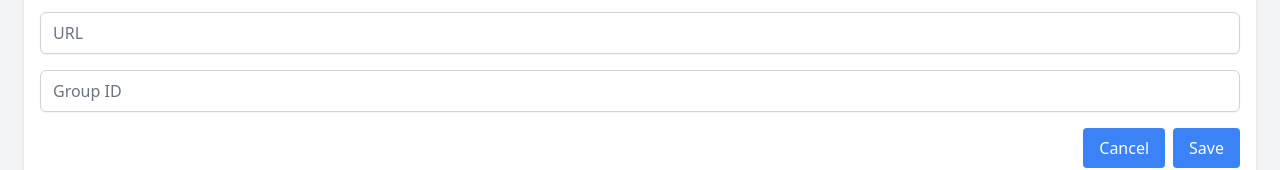
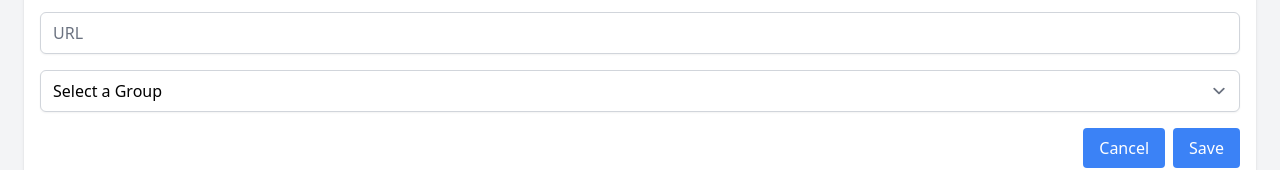
Before and after one commit to YoninL/newtab, a React app: page / in a window 1280 px wide. Both pictures are taken after a click on the button "Add Tool". Shown: the part 288-458 px from the top of the page. Built offline with nearby package versions, Linux system fonts and the light colour scheme.

Commit message:
change groupID input to group name selection

```diff
--- a/src/DevOpsDashboard.js
+++ b/src/DevOpsDashboard.js
@@ -31,7 +31,7 @@ const ToolCard = ({ tool, onEdit, onDelete }) => (
   </Card>
 );
 
-const ToolForm = ({ tool, onSave, onCancel }) => {
+const ToolForm = ({ tool, onSave, onCancel, groups }) => {
   const [formData, setFormData] = useState(tool || { title: '', description: '', url: '', groupId: '' });
 
   const handleChange = (e) => {
@@ -48,7 +48,18 @@ const ToolForm = ({ tool, onSave, onCancel }) => {
       <Input name="title" value={formData.title} onChange={handleChange} placeholder="Tool Title" required />
       <Input name="description" value={formData.description} onChange={handleChange} placeholder="Description" />
       <Input name="url" value={formData.url} onChange={handleChange} placeholder="URL" required />
-      <Input name="groupId" value={formData.groupId} onChange={handleChange} placeholder="Group ID" required />
+      <select
+        name="groupId"
+        value={formData.groupId}
+        onChange={handleChange}
+        className="mt-1 block w-full rounded-md border-gray-300 shadow-sm"
+        required
+      >
+        <option value="">Select a Group</option>
+        {groups.map(group => (
+          <option key={group.id} value={group.id}>{group.name}</option>
+        ))}
+      </select>
       <div className="flex justify-end space-x-2">
         <Button type="button" variant="outline" onClick={onCancel}>Cancel</Button>
         <Button type="submit">Save</Button>
@@ -119,6 +130,7 @@ const DevOpsDashboard = () => {
           <CardContent className="pt-6">
             <ToolForm
               tool={editingTool}
+              groups={groups}
               onSave={handleSaveTool}
               onCancel={() => {
                 setEditingTool(null);
```
